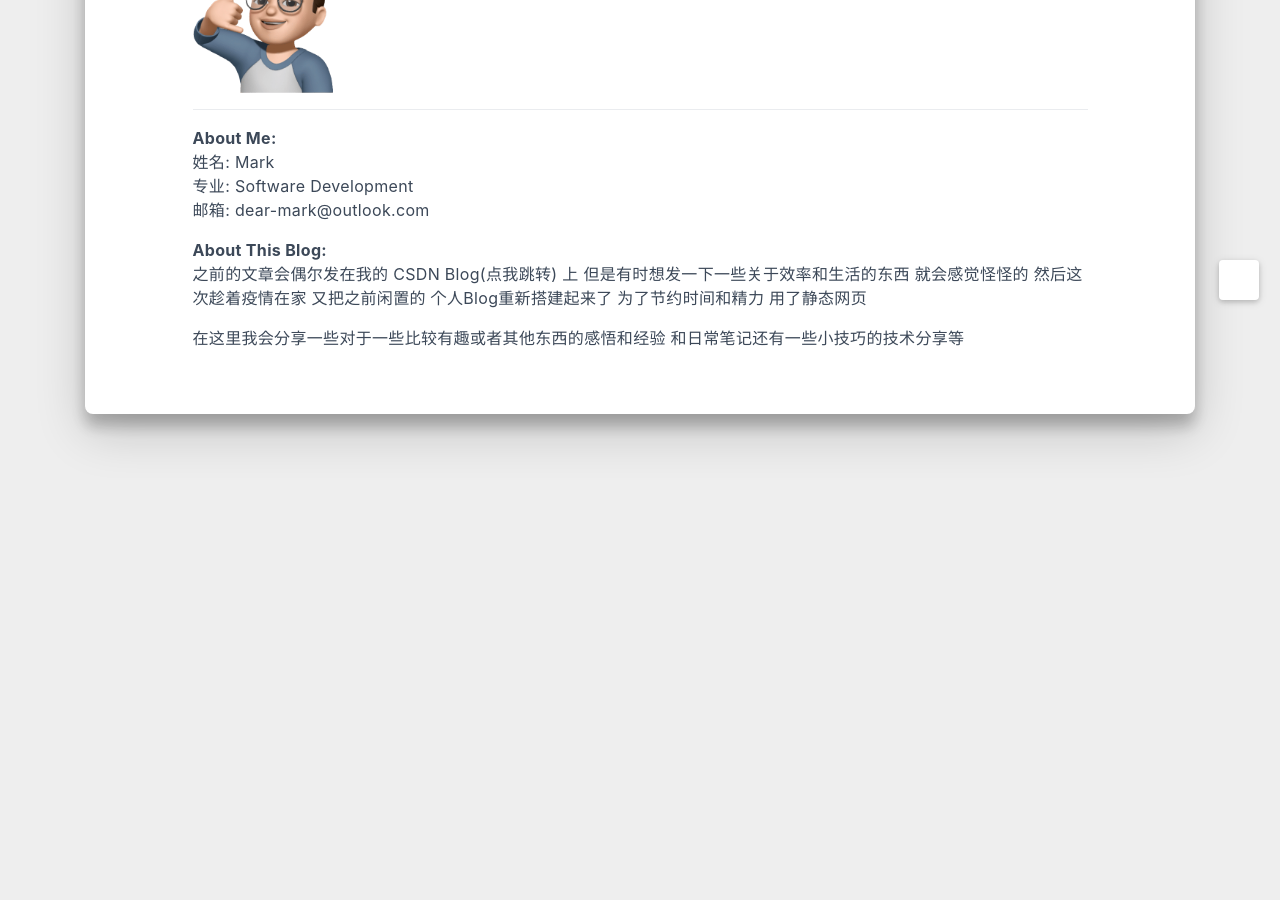
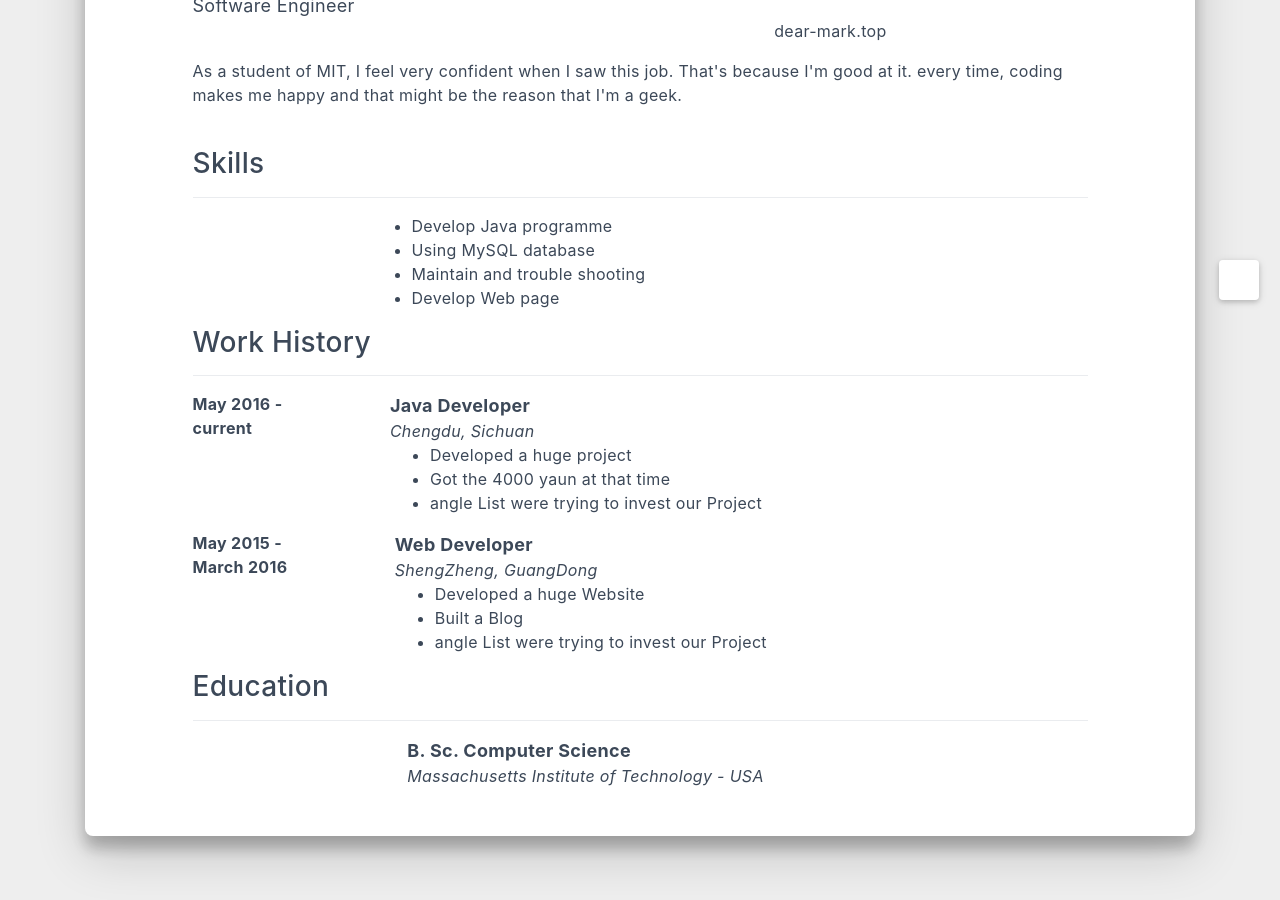
Before and after one commit to Dear-Mark/Dear-Mark.github.io, a plain HTML site: page about/index.html in a window 1280 px wide. Shown: the part 560-1460 px from the top of the page. Before the commit the page ends 1038 px from the top, so only its background shows below. Drawn offline with nearby package versions, Linux system fonts and the light colour scheme; some packages are replaced by stand-ins of ours; a script that the page names is missing; some icons are missing; a small style sheet from the web is missing.

Commit message:
Site updated: 2022-09-18 21:56:15

```diff
--- a/about/index.html
+++ b/about/index.html
@@ -16,19 +16,17 @@
   <meta name="author" content="Mark">
   <meta name="keywords" content="">
 
-    <meta name="description" content="About Me:姓名: Mark专业: Software Development邮箱: &amp;#x64;&amp;#x65;&amp;#97;&amp;#x72;&amp;#45;&amp;#109;&amp;#x61;&amp;#x72;&amp;#x6b;&amp;#x40;&amp;#111;&amp;#117;&amp;#x74;&amp;#x6c;&amp;#111;&amp;#x6f;&amp;#x6b;&amp;#46;&amp;#x63;&amp;#111;&amp;#x6d; About This Blog:之前的文章会偶尔发在我的">
+    <meta name="description" content="Document     			             .profession {                 font-size: large;             }             .blog {                 padding-left: 65%;             }             .skill">
 <meta property="og:type" content="website">
 <meta property="og:title" content="about">
 <meta property="og:url" content="http://example.com/about/index.html">
 <meta property="og:site_name" content="Mark&#39;s Blog">
-<meta property="og:description" content="About Me:姓名: Mark专业: Software Development邮箱: &amp;#x64;&amp;#x65;&amp;#97;&amp;#x72;&amp;#45;&amp;#109;&amp;#x61;&amp;#x72;&amp;#x6b;&amp;#x40;&amp;#111;&amp;#117;&amp;#x74;&amp;#x6c;&amp;#111;&amp;#x6f;&amp;#x6b;&amp;#46;&amp;#x63;&amp;#111;&amp;#x6d; About This Blog:之前的文章会偶尔发在我的">
+<meta property="og:description" content="Document     			             .profession {                 font-size: large;             }             .blog {                 padding-left: 65%;             }             .skill">
 <meta property="og:locale" content="en_US">
-<meta property="og:image" content="http://example.com/about/profile.png">
 <meta property="article:published_time" content="2022-09-13T07:46:27.000Z">
-<meta property="article:modified_time" content="2022-09-16T14:24:38.315Z">
+<meta property="article:modified_time" content="2022-09-18T13:50:29.294Z">
 <meta property="article:author" content="Mark">
 <meta name="twitter:card" content="summary_large_image">
-<meta name="twitter:image" content="http://example.com/about/profile.png">
 
 
 
@@ -195,13 +193,133 @@
 
 
 <article class="page-content">
-  <img src="profile.png" srcset="/img/loading.gif" lazyload width="140px" align="center">
+  <!DOCTYPE html>
+<html lang="en">
+<head>
+    <meta charset="UTF-8">
+    <meta http-equiv="X-UA-Compatible" content="IE=edge">
+    <meta name="viewport" content="width=device-width, initial-scale=1.0">
+    <title>Document</title>
+    <style type="text/css">
+            .profession {
+                font-size: large;
+            }
+            .blog {
+                padding-left: 65%;
+            }
+            .skills {
+                padding-left: 20%;
+            }
+                    .History .first .time {
+                        float: left;
+                        font-weight: bold;
+                        display: inline-block;
+                    }
+                    .History .first .detail {
+                        margin-left: 12%;
+                        display: inline-block;
+                    }
+                    .History .first .detail .job {
+                        font-weight: bold;
+                        font-size: large;
+                    }
+                    .History .first .detail .location {
+                        font-style: italic;
+                    }
+                    .History .second .time {
+                        float: left;
+                        font-weight: bold;
+                        display: inline-block;
+                    }
+                    .History .second .detail {
+                        margin-left: 12%;
+                        display: inline-block;
+                    }
+                    .History .second .detail .job {
+                        font-weight: bold;
+                        font-size: large;
+                    }
+                    .History .second .detail .location {
+                        font-style: italic;
+                    }
+                    .education {
+                        padding-left: 24%;
+                    }
+                    .education .major {
+                        font-weight: bold;
+                        font-size: large;
+                    }
+                    .education .school {
+                        font-style: italic;
+                    }
+    </style>
+</head>
+<body>
+        <h1>Mark</h1>
+        <div class="profession">Software Engineer</div>
+        <div class="blog">
+            <p><a href="dear-mark.top">dear-mark.top</a></p>
+        </div>
+        <p>As a student of MIT, I feel very confident when I saw this job. That's because I'm good at it. every time,
+            coding makes me happy and that might be the reason that I'm a geek. </p>
+        <br>
+        <h3>Skills</h3>
+        <hr>
+        <div class="skills">
+            <ul>
+                <li>Develop Java programme</li>
+                <li>Using MySQL database</li>
+                <li>Maintain and trouble shooting</li>
+                <li>Develop Web page</li>
+            </ul>
+        </div>
+        <h3>Work History</h3>
+        <hr>
+        <div class="History">
+                    <!-- first work experience -->
+                    <div class="first">
+                        <span class="time">
+                            May 2016 -
+                            <br>
+                            current
+                        </span>
+                        <span class="detail">
+                            <div class="job">Java Developer</div>
+                            <div class="location">Chengdu, Sichuan</div>
+                            <ul>
+                                <li>Developed a huge project</li>
+                                <li>Got the 4000 yaun at that time</li>
+                                <li>angle List were trying to invest our Project</li>
+                            </ul>
+                        </span>
+                    </div>
+                    <!-- second work experience -->
+                    <div class="second">
+                        <span class="time">
+                            May 2015 -
+                            <br>
+                            March 2016
+                        </span>
+                        <span class="detail">
+                            <div class="job">Web Developer</div>
+                            <div class="location">ShengZheng, GuangDong</div>
+                            <ul>
+                                <li>Developed a huge Website</li>
+                                <li>Built a Blog</li>
+                                <li>angle List were trying to invest our Project</li>
+                            </ul>
+                        </span>
+                    </div>
+                </div>
+        <h3>Education</h3>
+                <hr>
+                <div class="education">
+                    <div class="major">B. Sc. Computer Science</div>
+                    <div class="school">Massachusetts Institute of Technology - USA</div>
+        </div>
 
-<hr>
-<p><strong>About Me:</strong><br>姓名: Mark<br>专业: Software Development<br>邮箱: <a href="mailto:&#x64;&#x65;&#97;&#x72;&#45;&#109;&#x61;&#x72;&#x6b;&#x40;&#111;&#117;&#x74;&#x6c;&#111;&#x6f;&#x6b;&#46;&#x63;&#111;&#x6d;">&#x64;&#x65;&#97;&#x72;&#45;&#109;&#x61;&#x72;&#x6b;&#x40;&#111;&#117;&#x74;&#x6c;&#111;&#x6f;&#x6b;&#46;&#x63;&#111;&#x6d;</a></p>
-<p><strong>About This Blog:</strong><br>之前的文章会偶尔发在我的 <a target="_blank" rel="noopener" href="https://blog.csdn.net/weixin_45542151?type=blog">CSDN Blog(点我跳转)</a> 上 但是有时想发一下一些关于效率和生活的东西 就会感觉怪怪的 然后这次趁着疫情在家 又把之前闲置的 个人Blog重新搭建起来了 为了节约时间和精力 用了静态网页</p>
-<p>在这里我会分享一些对于一些比较有趣或者其他东西的感悟和经验 和日常笔记还有一些小技巧的技术分享等</p>
-
+</body>
+</html>
 
 
 
```
